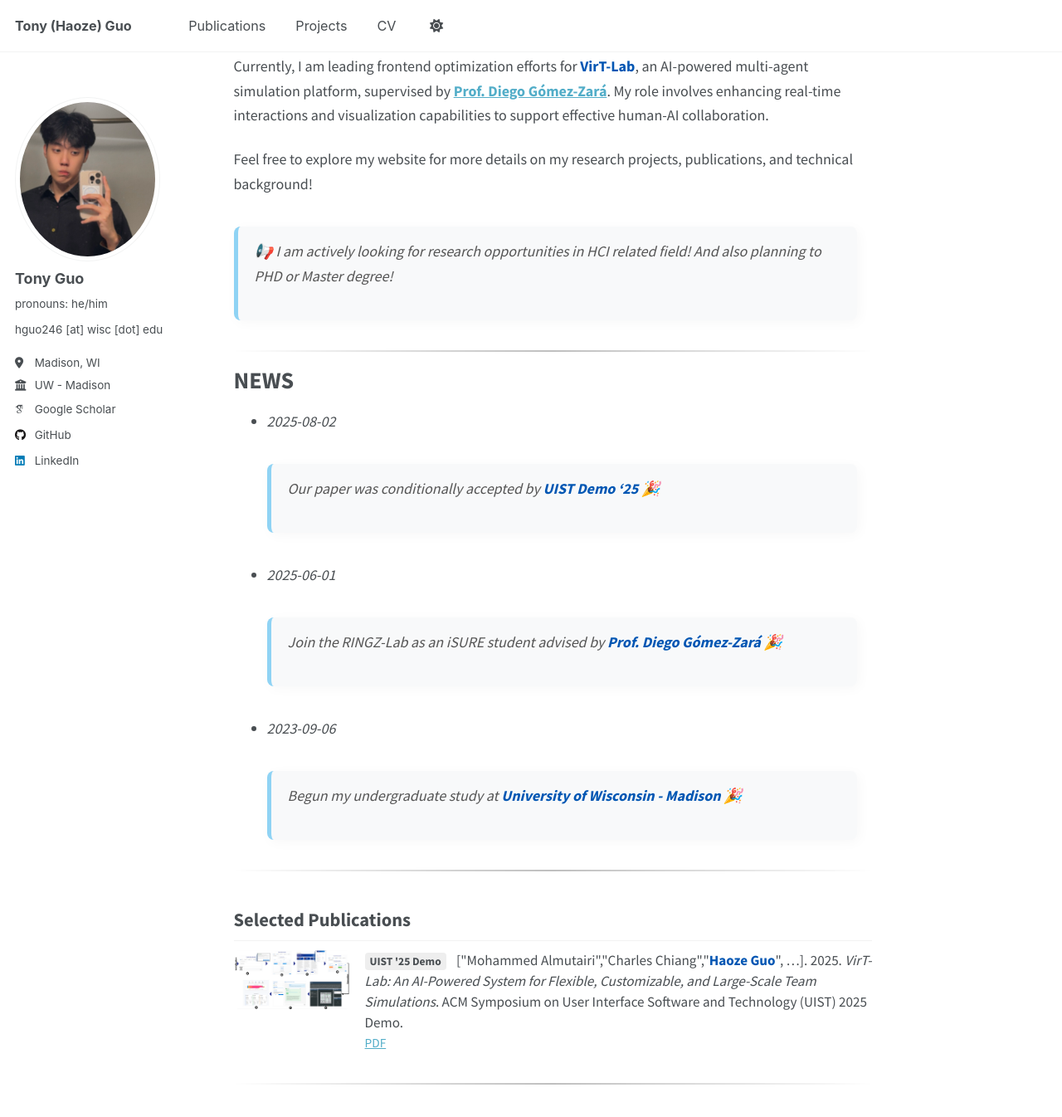
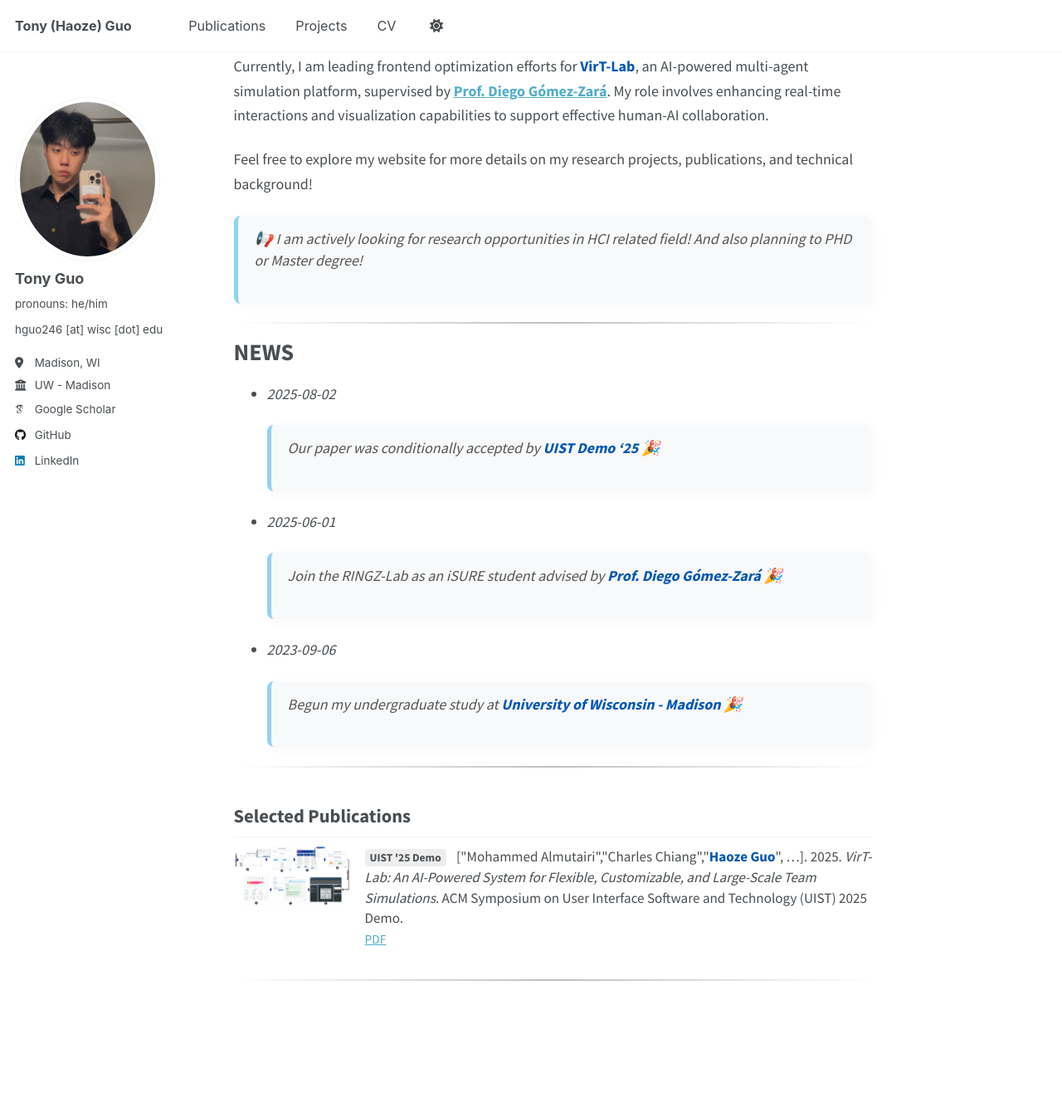
Before and after one commit to TonyGuo30/TonyGuo.github.io, a Jekyll site: the page built from _pages/about.md, in a window 1280 px wide and 1400 px high, scrolled down 318 px. Shown: the top 1346 px of the window at 83% size. Built offline with Jekyll 4.4.1, drawn with Linux system fonts in a browser that asks for light colours; some web fonts are replaced; a script that is not in the unit is left out.

Commit message:
Update _custom.scss

```diff
--- a/_sass/_custom.scss
+++ b/_sass/_custom.scss
@@ -41,6 +41,7 @@ hr {
 
 /* Style the NEWS blockquotes */
 blockquote {
+  position: relative;
   border-left: 5px solid #8fd3f4;
   background-color: #f8f9fa;
   padding: 15px 20px;
@@ -48,8 +49,21 @@ blockquote {
   box-shadow: 3px 3px 15px rgba(0, 0, 0, 0.03);
   font-style: italic;
   color: #555;
+  line-height: 1.45;
+  overflow: hidden;
+  margin: 1.25em 0;
 }
 
+/* Remove unintended internal vertical gaps from default margins */
+blockquote > * {
+  margin-top: 0;
+  margin-bottom: 0;
+}
+
+/* If you want spacing between multiple paragraphs inside */
+blockquote p + p {
+  margin-top: 0.6em;
+}
 
 html {
   scroll-behavior: smooth;
```
